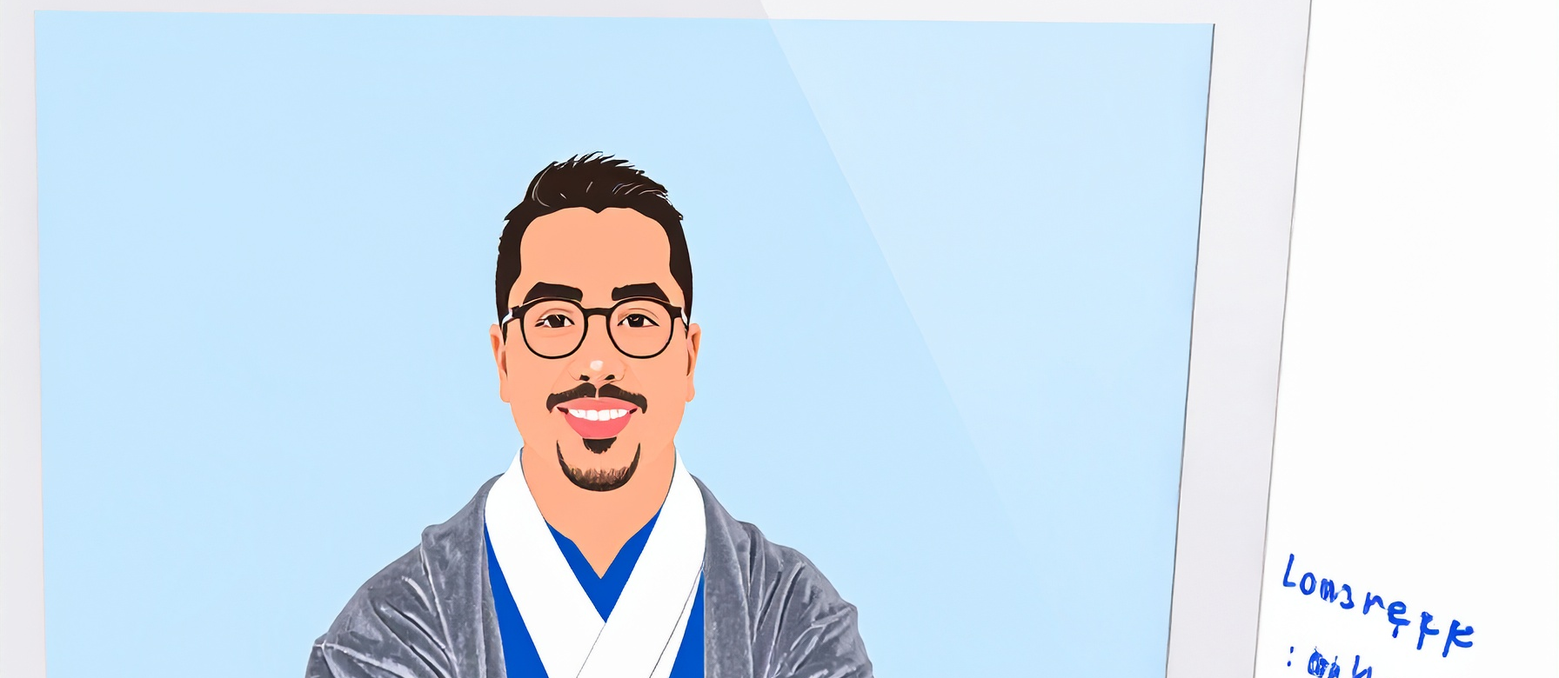
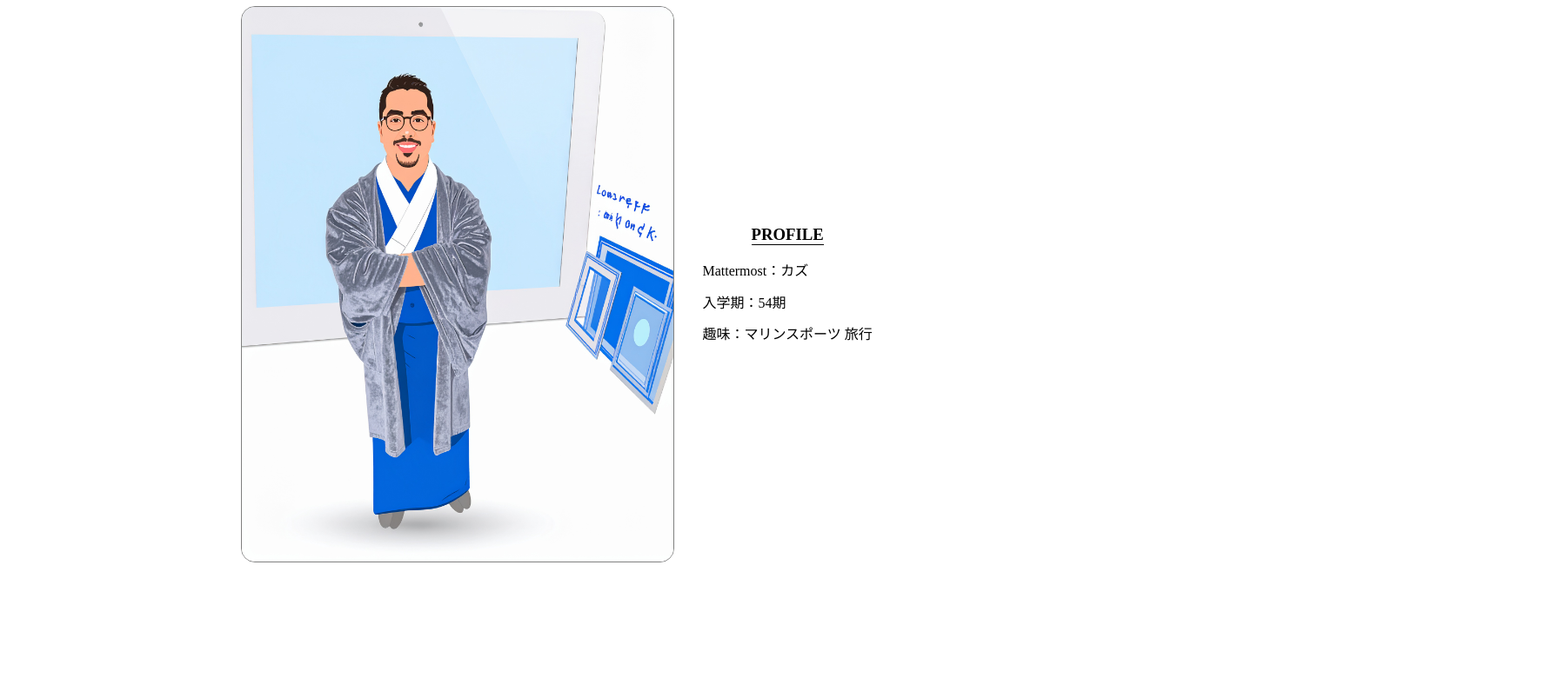
Before and after one commit to KazO-ku/HTML_Test_App, a plain HTML site: page index.html in a window 1280 px wide. Shown: the part 102-882 px from the top of the page at 87% size, 1792 px wide, since content can reach past the window. After the commit the page ends 800 px from the top, so only its background shows below. Drawn offline with Linux system fonts and the light colour scheme.

Commit message:
completed

```diff
--- a/index.html
+++ b/index.html
@@ -9,14 +9,17 @@
 </head>
 
 <body>
-    <main>
-        <img src="./image/Portrait_Illustration.jpg" alt="メインビジュアル">
-        <section>
-            <h2>Who Am I?</h2>
-            <div>
-                <p>Mattermost： カズ</p>
-                <p>入学期：54期</p>
-                <p>趣味：</p>
+    <main class="main-content">
+        <h1 class="intro-title">WHO AM I?</h1>
+        <section class="introduction">
+            <img src="./image/Portrait_Illustration.jpg" alt="メインビジュアル" class="intro-visual">
+            <div class="intro-details">
+                <h3 class="details-title">PROFILE</h3>
+                <div class="details-field">
+                    <p>Mattermost：カズ</p>
+                    <p>入学期：54期</p>
+                    <p>趣味：マリンスポーツ 旅行</p>
+                </div>
             </div>
         </section>
     </main>
--- a/introduction.css
+++ b/introduction.css
@@ -1,4 +1,62 @@
 * {
-    padding: 0;
-    margin: 0;
+  padding: 0;
+  margin: 0;
+  box-sizing: border-box;
 }
+
+body {
+  width: 100%;
+  padding: 40px 40px;
+  margin: 0 auto;
+}
+
+.main-content {
+  display: flex;
+  flex-direction: column;
+  align-items: center;
+  gap: 2em;
+}
+
+.intro-title {
+  letter-spacing: 0.05em;
+}
+
+.introduction {
+  width: 100%;
+  display: flex;
+  flex-direction: row;
+  align-items: center;
+  justify-content: center;
+  gap: 2em;
+}
+
+.intro-visual {
+  width: fit-content;
+  height: 640px;
+  border-radius: 1em;
+  border: 0.5px solid gray;
+  object-fit: scale-down;
+}
+
+.intro-details {
+  display: flex;
+  flex-direction: column;
+  align-items: center;
+  gap: 1em;
+}
+
+.details-title {
+  font-weight: 700;
+  border-bottom: 1px solid;
+  width: fit-content;
+}
+
+.details-field {
+  display: flex;
+  flex-direction: column;
+  gap: 0.8em;
+}
+
+.details-field p {
+  font-weight: 500;
+}
```
Also changed, not shown: 1 other file.
